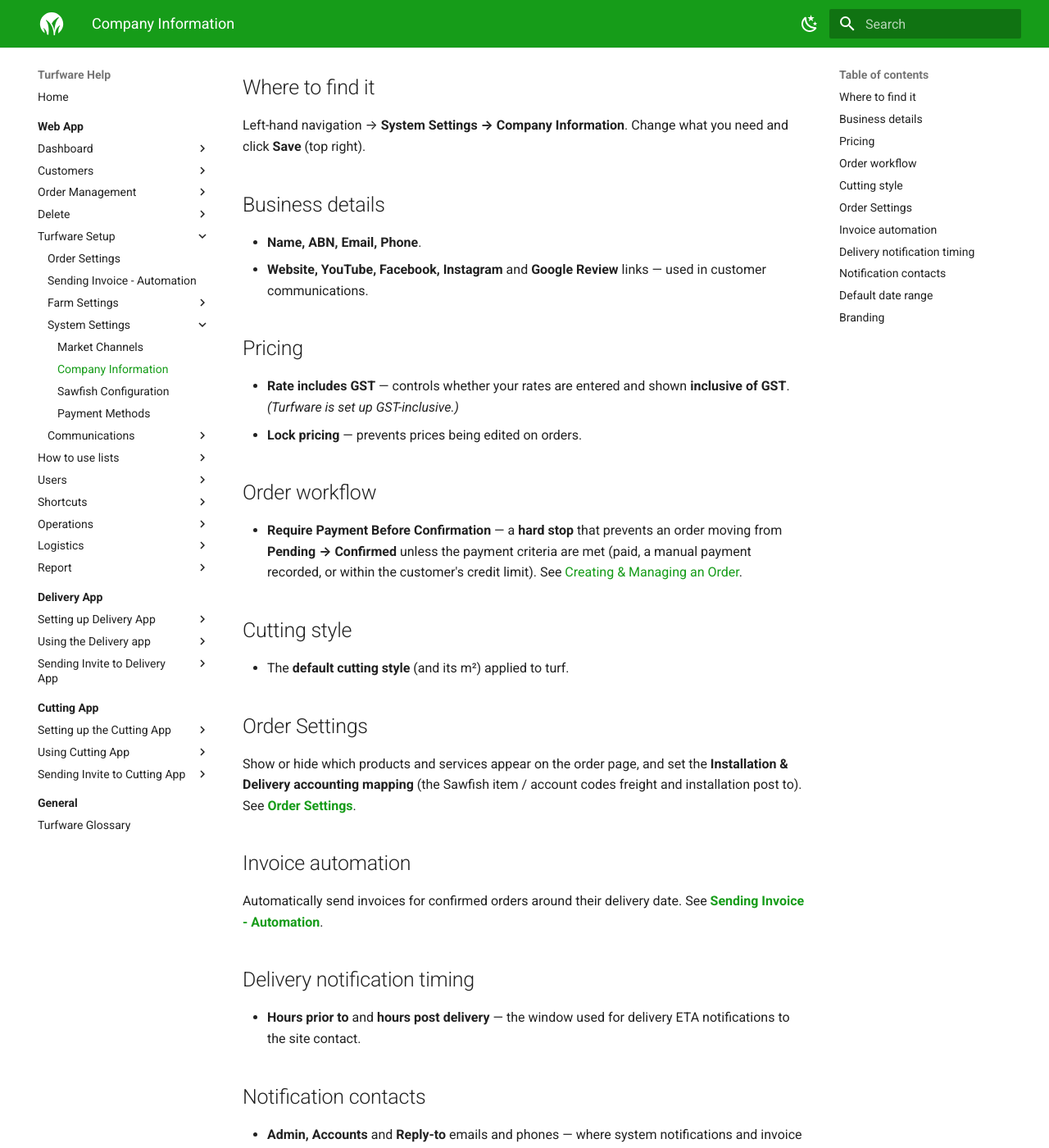
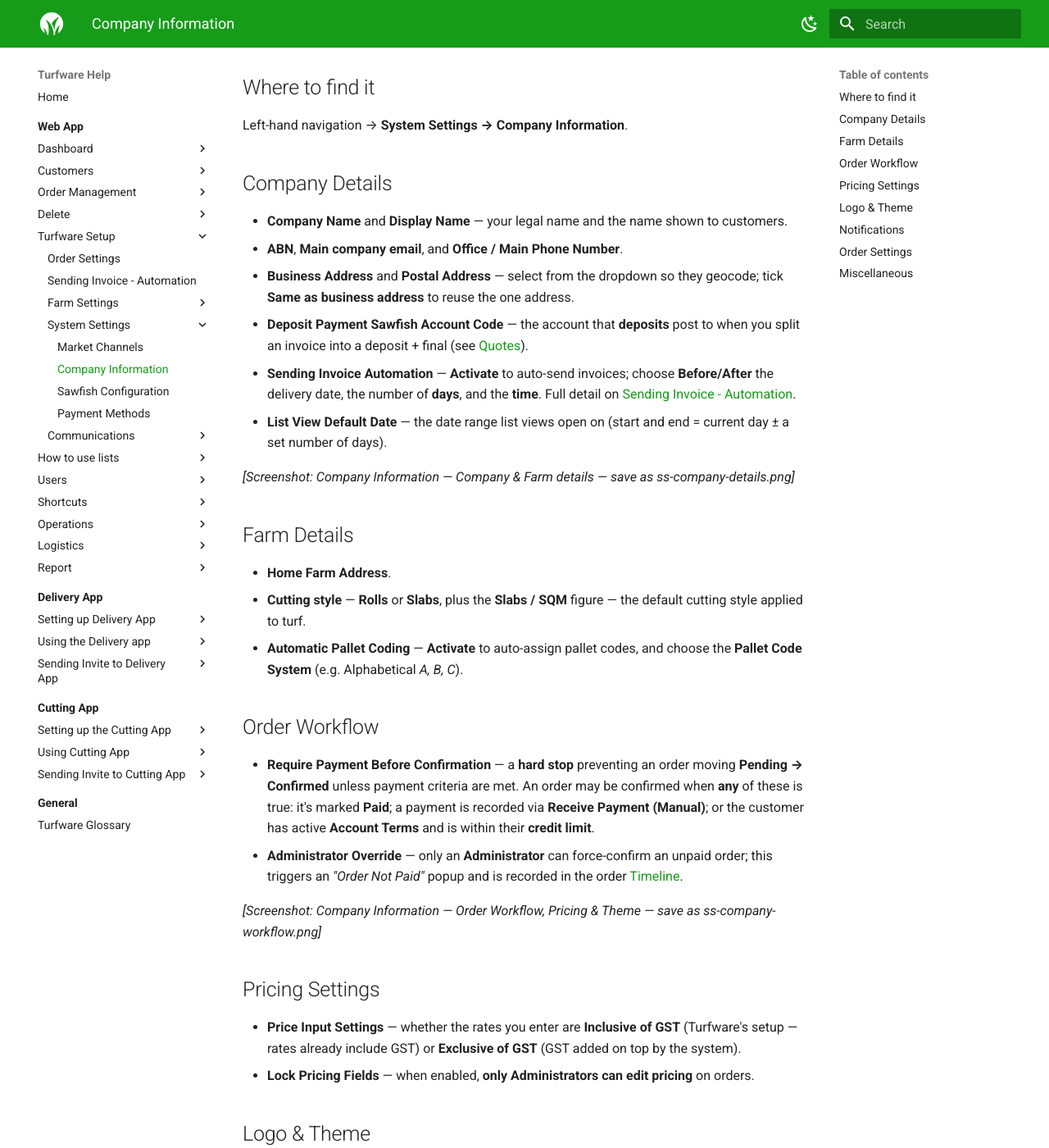
Before and after one commit to tobyh82/turfware-guides, an MkDocs documentation site: the page built from docs/web-app/turfware-setup/farm-setup/company-information.md, in a window 1280 px wide and 1400 px high, scrolled down 217 px. Shown: the whole window at 82% size. Built offline with MkDocs 1.6.1 and Material for MkDocs 9.7.7, drawn with Linux system fonts in a browser that asks for light colours; some of the changed text lies outside the part shown.

Commit message:
Company Information: full build-out (deposit account, invoice automation, cutting style, pallet coding, order workflow, GST/pricing lock, theme, notifications, order settings mapping); tighten Order Settings
Co-Authored-By: Claude Opus 4.8 <noreply@anthropic.com>

```diff
--- a/docs/web-app/turfware-setup/farm-setup/company-information.md
+++ b/docs/web-app/turfware-setup/farm-setup/company-information.md
@@ -4,52 +4,57 @@ title: "Company Information"
 
 # Company Information
 
-**Company Information** is your central settings page — your business details and the settings that control how pricing, the order workflow, invoicing, notifications and branding behave across Turfware.
+**Company Information** (headed **Company settings** in the app) is your central control panel — your business details plus the settings that govern pricing, the order workflow, invoicing, notifications, accounting mapping and branding. Change what you need and click **Save changes** (top right).
 
 ## Where to find it
 
-Left-hand navigation → **System Settings → Company Information**. Change what you need and click **Save** (top right).
+Left-hand navigation → **System Settings → Company Information**.
 
-## Business details
+## Company Details
 
-- **Name, ABN, Email, Phone**.
-- **Website, YouTube, Facebook, Instagram** and **Google Review** links — used in customer communications.
+- **Company Name** and **Display Name** — your legal name and the name shown to customers.
+- **ABN**, **Main company email**, and **Office / Main Phone Number**.
+- **Business Address** and **Postal Address** — select from the dropdown so they geocode; tick **Same as business address** to reuse the one address.
+- **Deposit Payment Sawfish Account Code** — the account that **deposits** post to when you split an invoice into a deposit + final (see [Quotes](../../order-management/quotes.md)).
+- **Sending Invoice Automation** — **Activate** to auto-send invoices; choose **Before/After** the delivery date, the number of **days**, and the **time**. Full detail on [Sending Invoice - Automation](../sending-invoice-automation.md).
+- **List View Default Date** — the date range list views open on (start and end = current day ± a set number of days).
 
-## Pricing
+*[Screenshot: Company Information — Company & Farm details — save as ss-company-details.png]*
 
-- **Rate includes GST** — controls whether your rates are entered and shown **inclusive of GST**. *(Turfware is set up GST-inclusive.)*
-- **Lock pricing** — prevents prices being edited on orders.
+## Farm Details
 
-## Order workflow
+- **Home Farm Address**.
+- **Cutting style** — **Rolls** or **Slabs**, plus the **Slabs / SQM** figure — the default cutting style applied to turf.
+- **Automatic Pallet Coding** — **Activate** to auto-assign pallet codes, and choose the **Pallet Code System** (e.g. Alphabetical *A, B, C*).
 
-- **Require Payment Before Confirmation** — a **hard stop** that prevents an order moving from **Pending → Confirmed** unless the payment criteria are met (paid, a manual payment recorded, or within the customer's credit limit). See [Creating & Managing an Order](../../order-management/creating-and-managing-an-order.md#moving-the-order-through-the-workflow).
+## Order Workflow
 
-## Cutting style
+- **Require Payment Before Confirmation** — a **hard stop** preventing an order moving **Pending → Confirmed** unless payment criteria are met. An order may be confirmed when **any** of these is true: it's marked **Paid**; a payment is recorded via **Receive Payment (Manual)**; or the customer has active **Account Terms** and is within their **credit limit**.
+- **Administrator Override** — only an **Administrator** can force-confirm an unpaid order; this triggers an *"Order Not Paid"* popup and is recorded in the order [Timeline](../../order-management/creating-and-managing-an-order.md#the-timeline-tab).
 
-- The **default cutting style** (and its m²) applied to turf.
+*[Screenshot: Company Information — Order Workflow, Pricing & Theme — save as ss-company-workflow.png]*
+
+## Pricing Settings
+
+- **Price Input Settings** — whether the rates you enter are **Inclusive of GST** (Turfware's setup — rates already include GST) or **Exclusive of GST** (GST added on top by the system).
+- **Lock Pricing Fields** — when enabled, **only Administrators can edit pricing** on orders.
+
+## Logo & Theme
+
+- Upload your **Site Logo**, **PDF Logo** (for invoices/documents) and **Favicon** (square).
+- Set your **Colours** — Primary, Secondary, Menu Background, Menu Hover, Menu Active and Button.
+
+## Notifications
+
+- **Delivery Time-Range Communications** — the delivery **window** told to customers: **N hours before** to **N hours after** the scheduled delivery time. An **Earliest delivery time communicated** can override the start — e.g. a 7:00am delivery with a 2-hour buffer would read *5–9am*, but an earliest time of 6:00am makes it *6–9am*.
+- **Default Email and Phone for System Notifications** — the **Admin**, **Accounts**, **Reply-to** and **Test** email addresses and phone numbers that system notifications use.
+
+*[Screenshot: Company Information — Notifications — save as ss-company-notifications.png]*
 
 ## Order Settings
 
-Show or hide which products and services appear on the order page, and set the **Installation & Delivery accounting mapping** (the Sawfish item / account codes freight and installation post to). See **[Order Settings](../order-settings.md)**.
+Control which products and services appear when creating orders, and how **installation and freight** map to your accounts. See the full **[Order Settings](../order-settings.md)** page. In short: toggle **Turf, Products, Installation** and **Services** on or off for orders, and set the **Installation** and **Delivery / Freight** Sawfish account mappings here (this mapping was lifted out of the old Chart of Accounts window so it lives in one place).
 
-## Invoice automation
+## Miscellaneous
 
-Automatically send invoices for confirmed orders around their delivery date. See **[Sending Invoice - Automation](../sending-invoice-automation.md)**.
-
-## Delivery notification timing
-
-- **Hours prior to** and **hours post delivery** — the window used for delivery ETA notifications to the site contact.
-
-## Notification contacts
-
-- **Admin, Accounts** and **Reply-to** emails and phones — where system notifications and invoice replies go — plus a **test** email/phone for checking templates.
-
-## Default date range
-
-- **Default date min / max** — the default number of days used when date pickers open.
-
-## Branding
-
-- Upload your **logo, PDF logo** and **favicon**, and style the **notification emails** (header/body/footer colours and footer content).
-
-*[Screenshot: Company Information — save as ss-company-information.png]*
+- **Google Review URL** — the link used to invite customers to leave a Google review.
```
Also changed, not shown: docs/web-app/turfware-setup/order-settings.md (+16 -13 lines).
